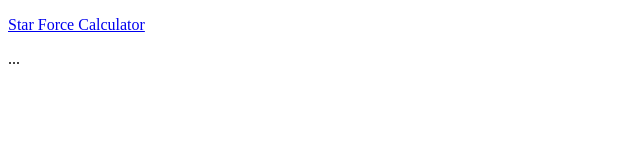
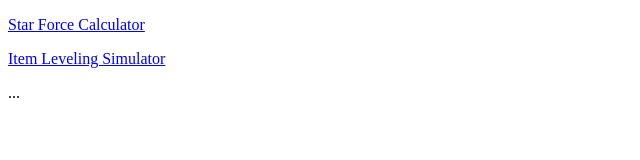
Before and after one commit to raideninfinity/windiastuff, a plain HTML site: page index.html in a window 1280 px wide. Shown: the whole page, without its empty margins (0-640 px from the left). Drawn offline with nearby package versions, Linux system fonts and the light colour scheme.

Commit message:
Update index.html

```diff
--- a/index.html
+++ b/index.html
@@ -12,6 +12,7 @@
 </head>
 <body>
   <p><a href="starforce.html">Star Force Calculator</a></p>
+  <p><a href="itemleveling.html">Item Leveling Simulator</a></p>
   <p>...</p>
 </body>
 </html>
```
